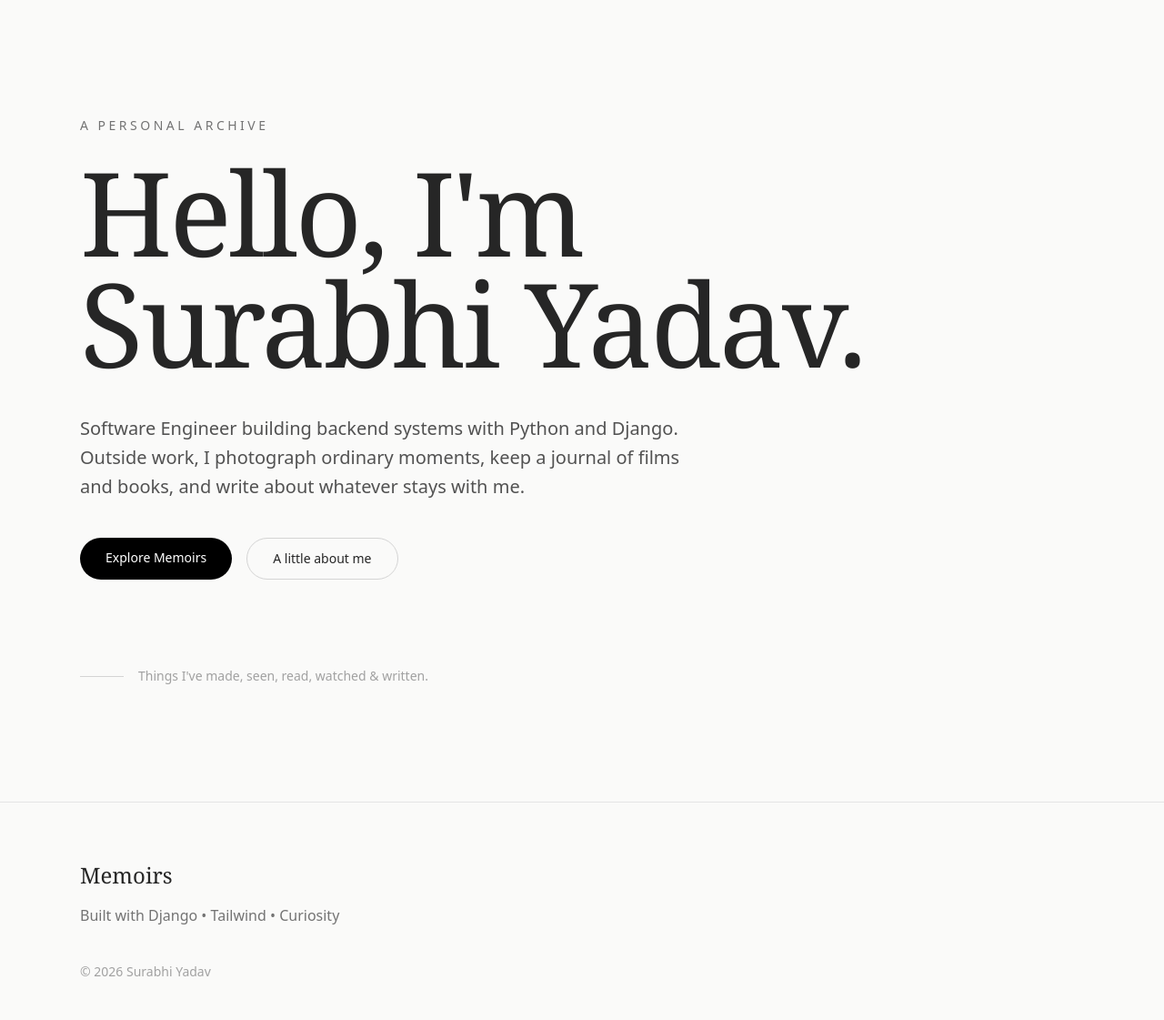
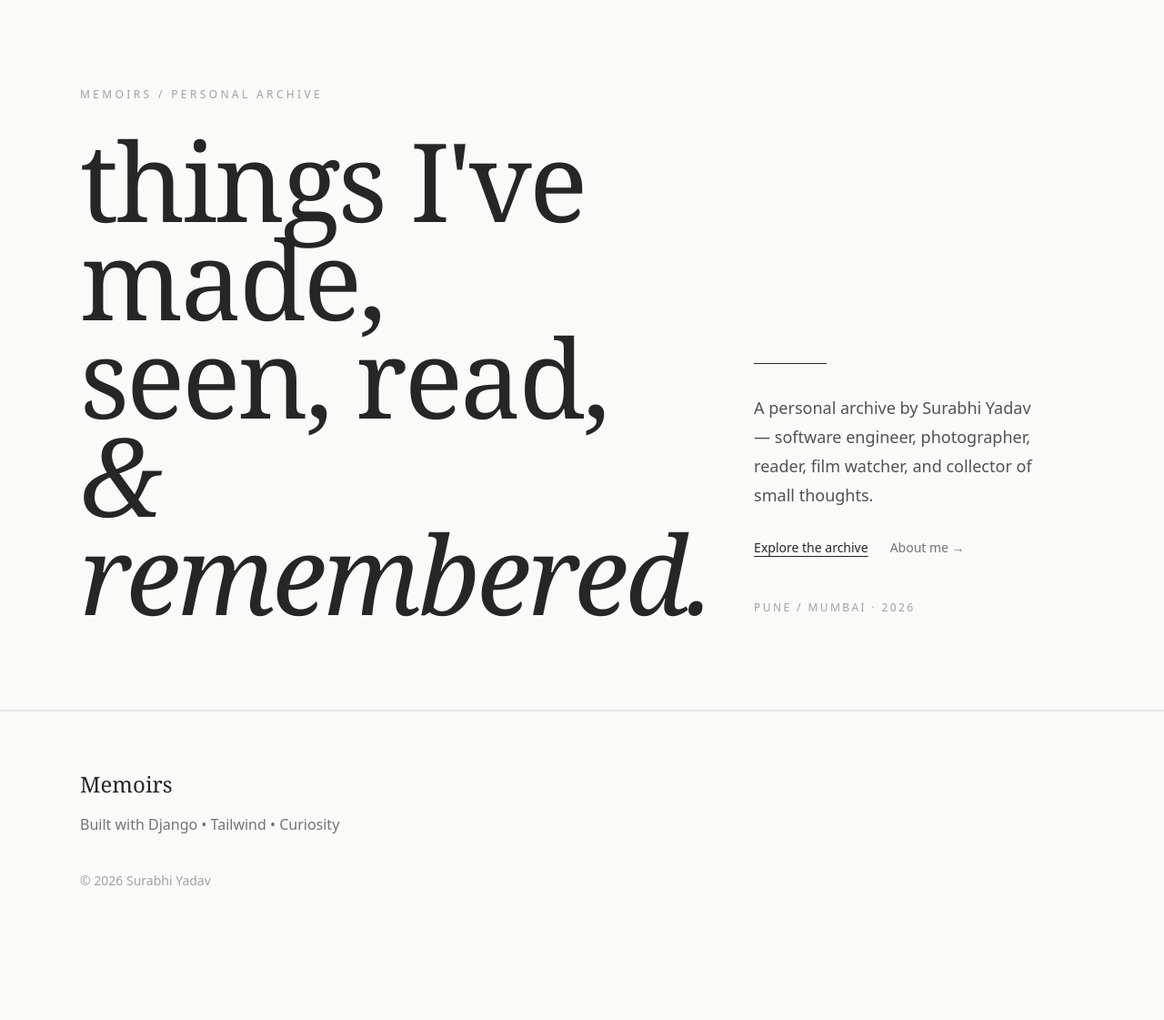
Before and after one commit to surabhiry/Memoirs, a Django app: page / in a window 1280 px wide. Shown: the part 73-1194 px from the top of the page at 91% size. After the commit the page ends 1046 px from the top, so only its background shows below. Run offline with Django 5.2, Linux system fonts and the light colour scheme; style sheets or scripts are compiled from the project's sources.

Commit message:
refactor: redesign Memoirs hero as editorial archive

```diff
--- a/memoirs/templates/components/hero.html
+++ b/memoirs/templates/components/hero.html
@@ -1,38 +1,39 @@
-<section class="flex min-h-[calc(100vh-80px)] items-center">
-    <div class="mx-auto w-full max-w-6xl px-6 py-24 lg:py-32">
+<section class="border-b border-neutral-200">
+    <div class="mx-auto max-w-6xl px-6 py-16 sm:py-20 lg:py-24">
+        <div class="grid gap-12 lg:grid-cols-[1.15fr_0.85fr] lg:items-end">
+            <div>
+                <p class="text-xs uppercase tracking-[0.28em] text-neutral-400">
+                    Memoirs / Personal archive
+                </p>
 
-        <div class="max-w-4xl">
-            <p class="mb-6 text-sm uppercase tracking-[0.25em] text-neutral-500">
-                A personal archive
-            </p>
+                <h1 class="mt-8 max-w-4xl font-serif text-6xl leading-[0.9] tracking-tight sm:text-7xl lg:text-[7.5rem]">
+                    things I've made,<br>
+                    seen, read,<br>
+                    <span class="italic">&amp; remembered.</span>
+                </h1>
+            </div>
 
-            <h1 class="font-serif text-6xl leading-[0.95] tracking-tight sm:text-7xl lg:text-9xl">
-                Hello, I'm<br>
-                Surabhi Yadav.
-            </h1>
+            <div class="flex flex-col justify-end lg:pb-2">
+                <div class="mb-8 h-px w-20 bg-neutral-800"></div>
 
-            <p class="mt-10 max-w-2xl text-lg leading-8 text-neutral-600 sm:text-xl">
-                Software Engineer building backend systems with Python and Django.
-                Outside work, I photograph ordinary moments, keep a journal of films
-                and books, and write about whatever stays with me.
-            </p>
+                <p class="max-w-md text-lg leading-8 text-neutral-600">
+                    A personal archive by Surabhi Yadav — software engineer,
+                    photographer, reader, film watcher, and collector of small thoughts.
+                </p>
 
-            <div class="mt-10 flex flex-wrap gap-4">
-                <a href="#projects"
-                    class="rounded-full bg-black px-7 py-3 text-sm text-white transition hover:bg-neutral-800">
-                    Explore Memoirs
-                </a>
-                <a href="#about"
-                    class="rounded-full border border-neutral-300 px-7 py-3 text-sm transition hover:bg-neutral-100">
-                    A little about me
-                </a>
+                <div class="mt-8 flex flex-wrap gap-x-6 gap-y-3 text-sm">
+                    <a href="#projects" class="underline underline-offset-4 hover:text-neutral-500">
+                        Explore the archive
+                    </a>
+                    <a href="#about" class="text-neutral-500 hover:text-neutral-800">
+                        About me →
+                    </a>
+                </div>
+
+                <p class="mt-12 text-xs uppercase tracking-[0.2em] text-neutral-400">
+                    Pune / Mumbai · 2026
+                </p>
             </div>
         </div>
-
-        <div class="mt-24 flex items-center gap-4 text-sm text-neutral-400">
-            <span class="h-px w-12 bg-neutral-300"></span>
-            <span>Things I've made, seen, read, watched &amp; written.</span>
-        </div>
-
     </div>
 </section>
```
